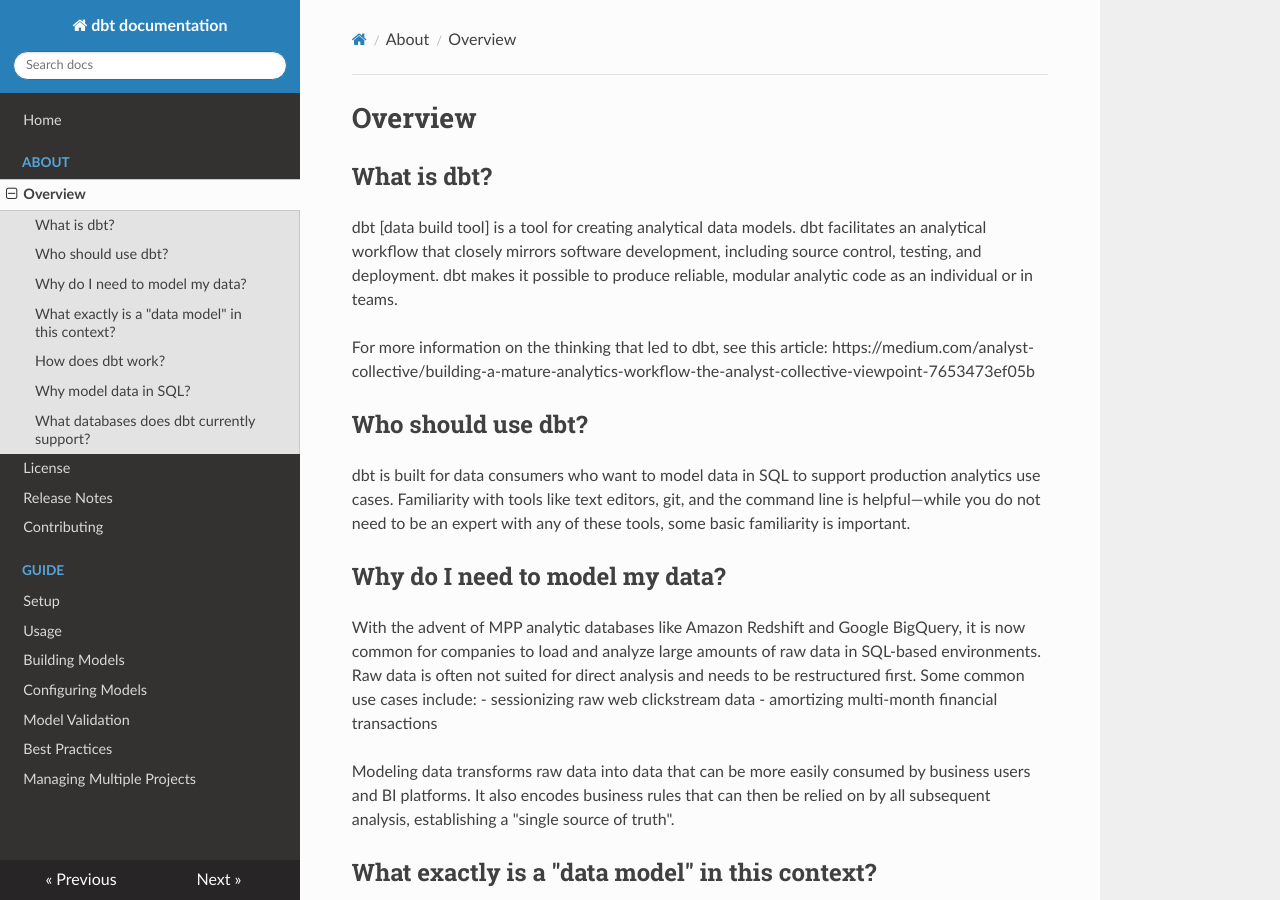
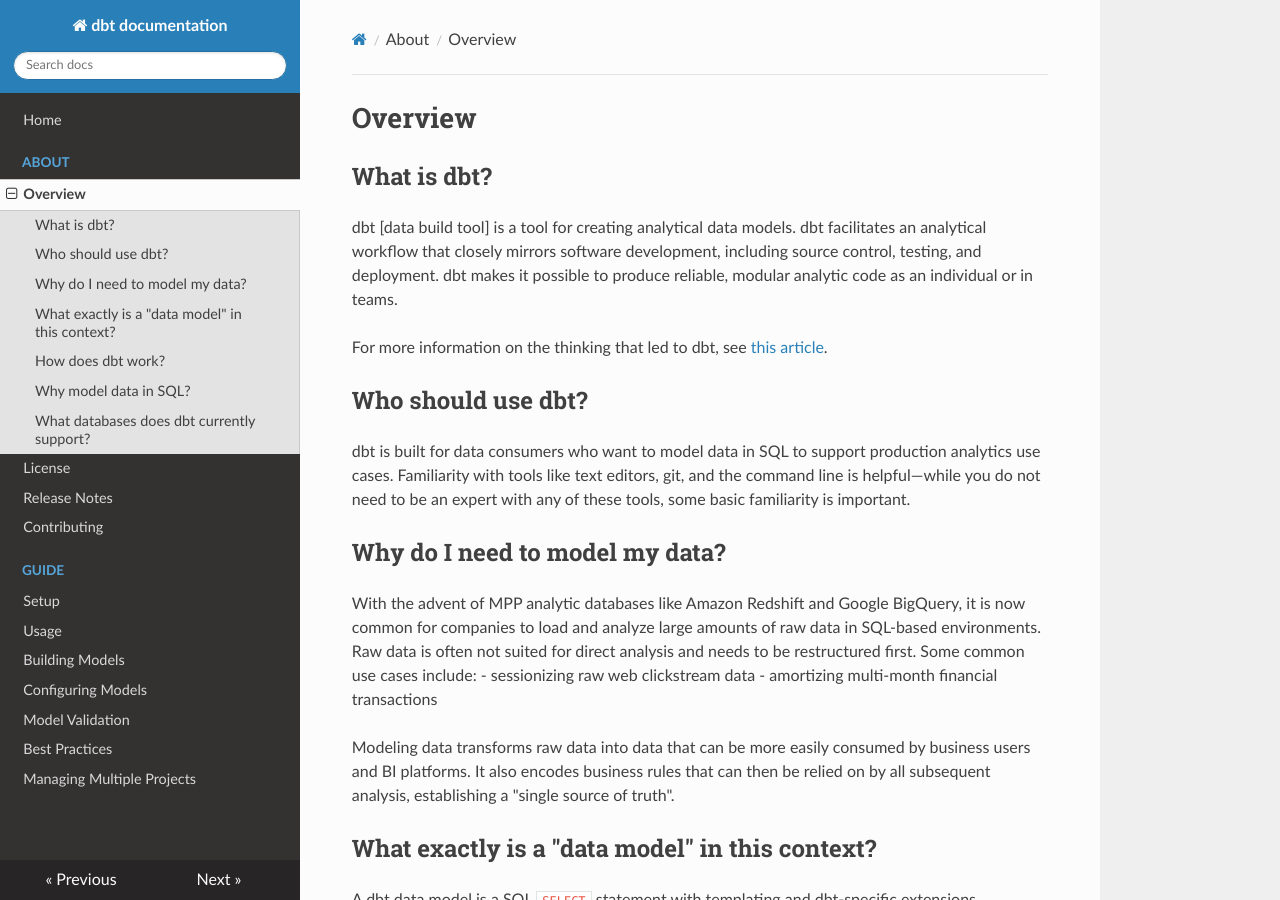
Before and after one commit to RayMarquina/dbt_project, an MkDocs documentation site: the page built from docs/about/overview.md, in a window 1280 px wide and 900 px high. Built offline with MkDocs 1.6.1, drawn with Linux system fonts in a browser that asks for light colours; nearby versions of some CDN libraries; old or Windows-style settings are respelled for this version of MkDocs.

Commit message:
overview

```diff
--- a/docs/about/overview.md
+++ b/docs/about/overview.md
@@ -3,7 +3,7 @@
 ## What is dbt?
 dbt [data build tool] is a tool for creating analytical data models. dbt facilitates an analytical workflow that closely mirrors software development, including source control, testing, and deployment. dbt makes it possible to produce reliable, modular analytic code as an individual or in teams.
 
-For more information on the thinking that led to dbt, see this article: https://medium.com/analyst-collective/building-a-mature-analytics-workflow-the-analyst-collective-viewpoint-7653473ef05b
+For more information on the thinking that led to dbt, see [this article]( https://medium.com/analyst-collective/building-a-mature-analytics-workflow-the-analyst-collective-viewpoint-7653473ef05b).
 
 ## Who should use dbt?
 dbt is built for data consumers who want to model data in SQL to support production analytics use cases. Familiarity with tools like text editors, git, and the command line is helpful—while you do not need to be an expert with any of these tools, some basic familiarity is important.
```
